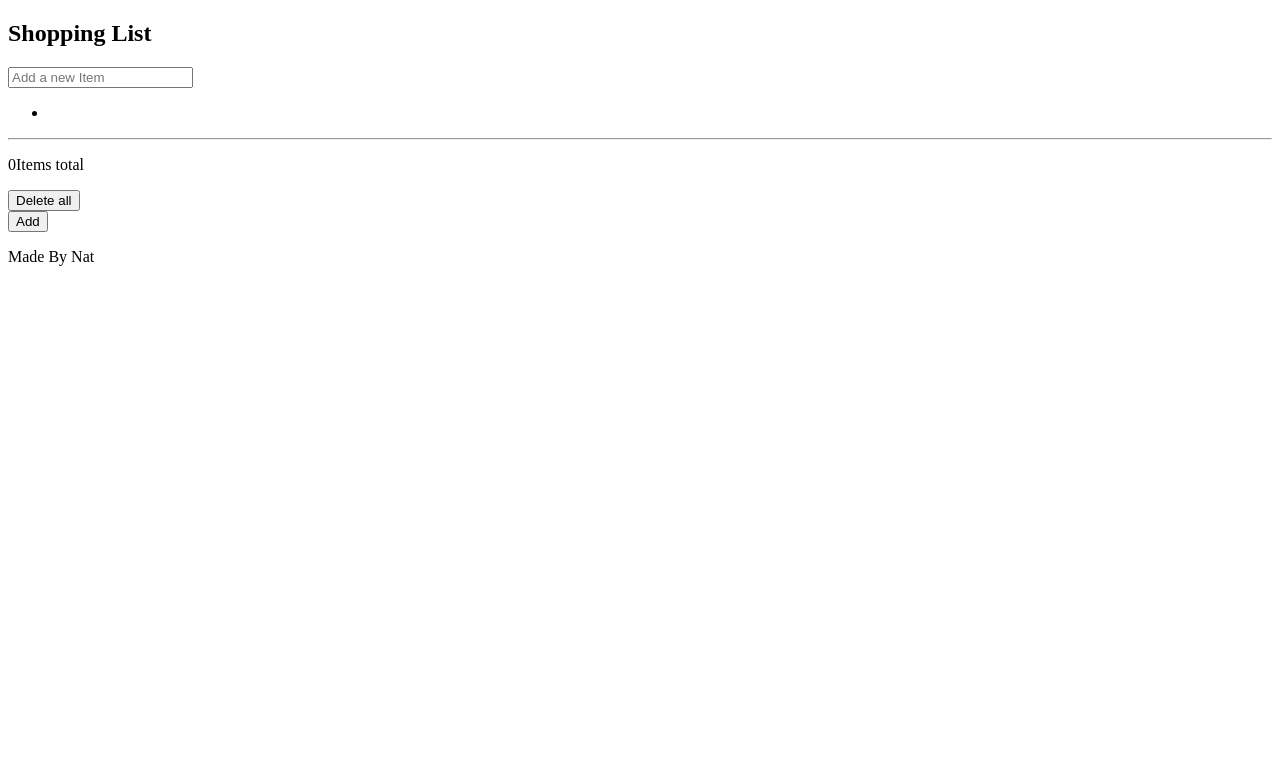
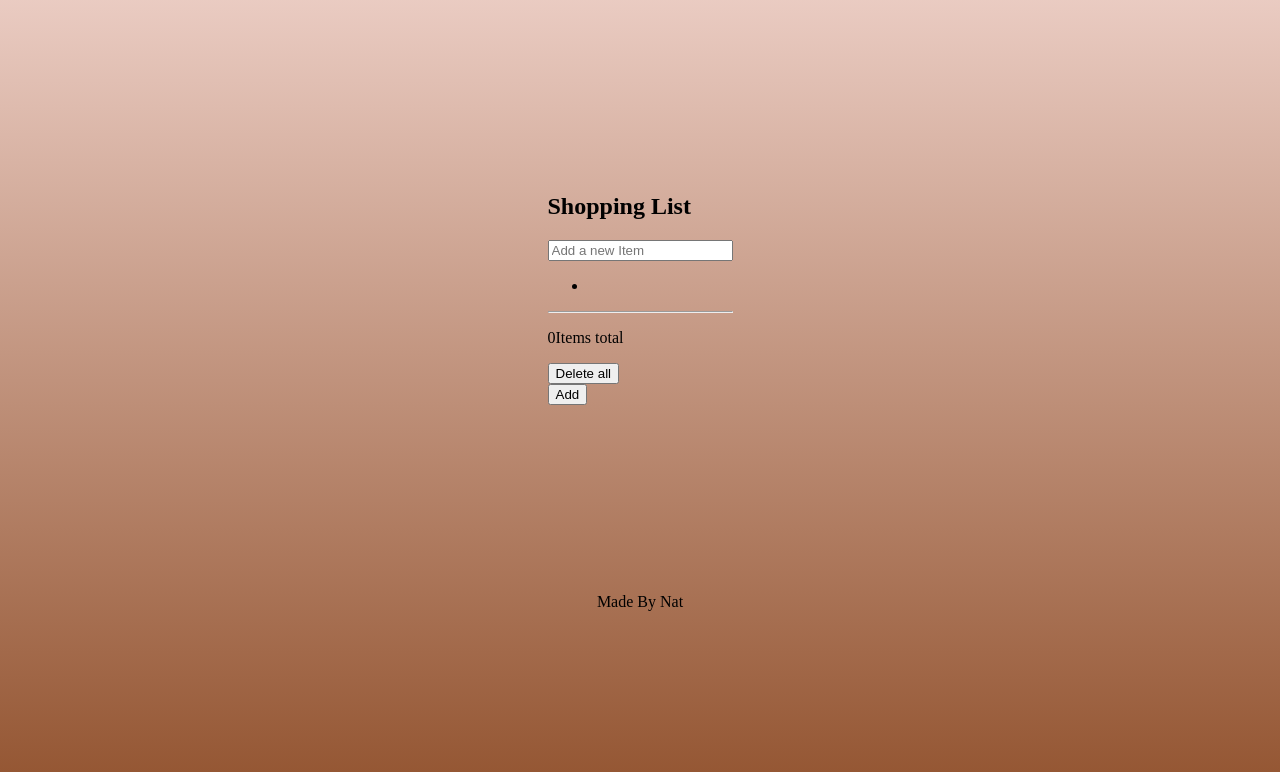
Before and after one commit to Tashanduku/code-challange-2, a plain HTML site: page index.html in a window 1280 px wide. Drawn offline with Linux system fonts and the light colour scheme.

Commit message:
Adds style to the root and body

```diff
--- a/index.html
+++ b/index.html
@@ -4,6 +4,7 @@
     <meta charset="UTF-8">
     <meta name="viewport" content="width=device-width, initial-scale=1.0">
     <title>Shopping List</title>
+    <link rel="stylesheet" href="style.css">
 </head>
 <body>
     <section class="Shopping-list">
--- /dev/null
+++ b/style.css
@@ -0,0 +1,16 @@
+:root {
+    --gradient: linear-gradient(
+      180deg,
+      #e2b8abba 0%,
+      #92532f 100%
+    );
+}
+body {
+    margin: 0%;
+    height: 100vh;
+    display: flex;
+    flex-direction: column;
+    justify-content: space-evenly;
+    align-items: center;
+    background: var(--gradient)
+}
```
